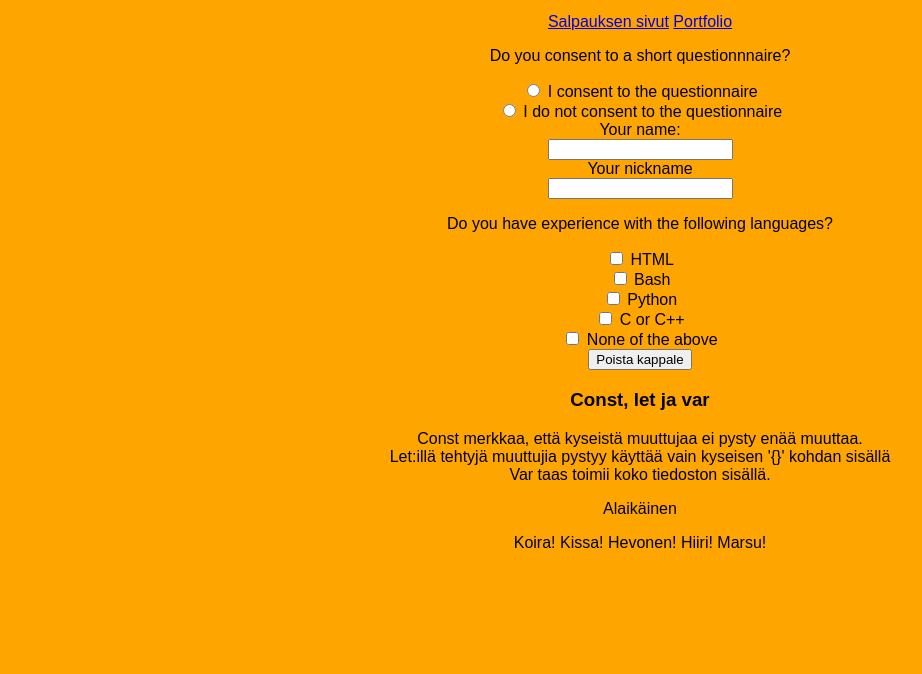
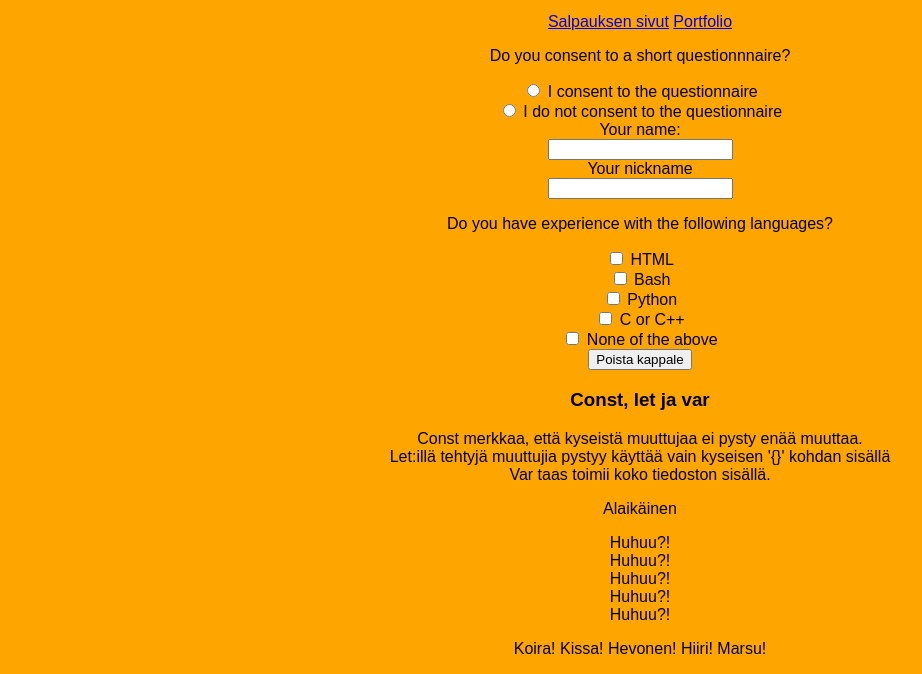
Before and after one commit to Inka302/Salpaus, a plain HTML site: page index.html in a window 1280 px wide. Shown: the part 583-1257 px from the top of the page, without its empty margins (0-922 px from the left). Before the commit the page ends 1151 px from the top, so only its background shows below. Drawn offline with Linux system fonts and the light colour scheme.

Commit message:
Update index.html

```diff
--- a/index.html
+++ b/index.html
@@ -87,6 +87,14 @@
                         document.getElementById("arvo").innerHTML = "Täysi-ikäinen";
                     }
                 </script>
+            <p id="looppi"></p>
+                <script>
+                let output = "";
+                for(let i = 0; i < 5; i++) {
+                  output += "Huhuu?!<br>";
+                }
+                document.getElementById("looppi").innerHTML = output;
+                </script>
                <p id="lista"></p>
                 <script>
                 let eläin = ["Koira", "Kissa", "Hevonen", "Hiiri", "Marsu"];
```
